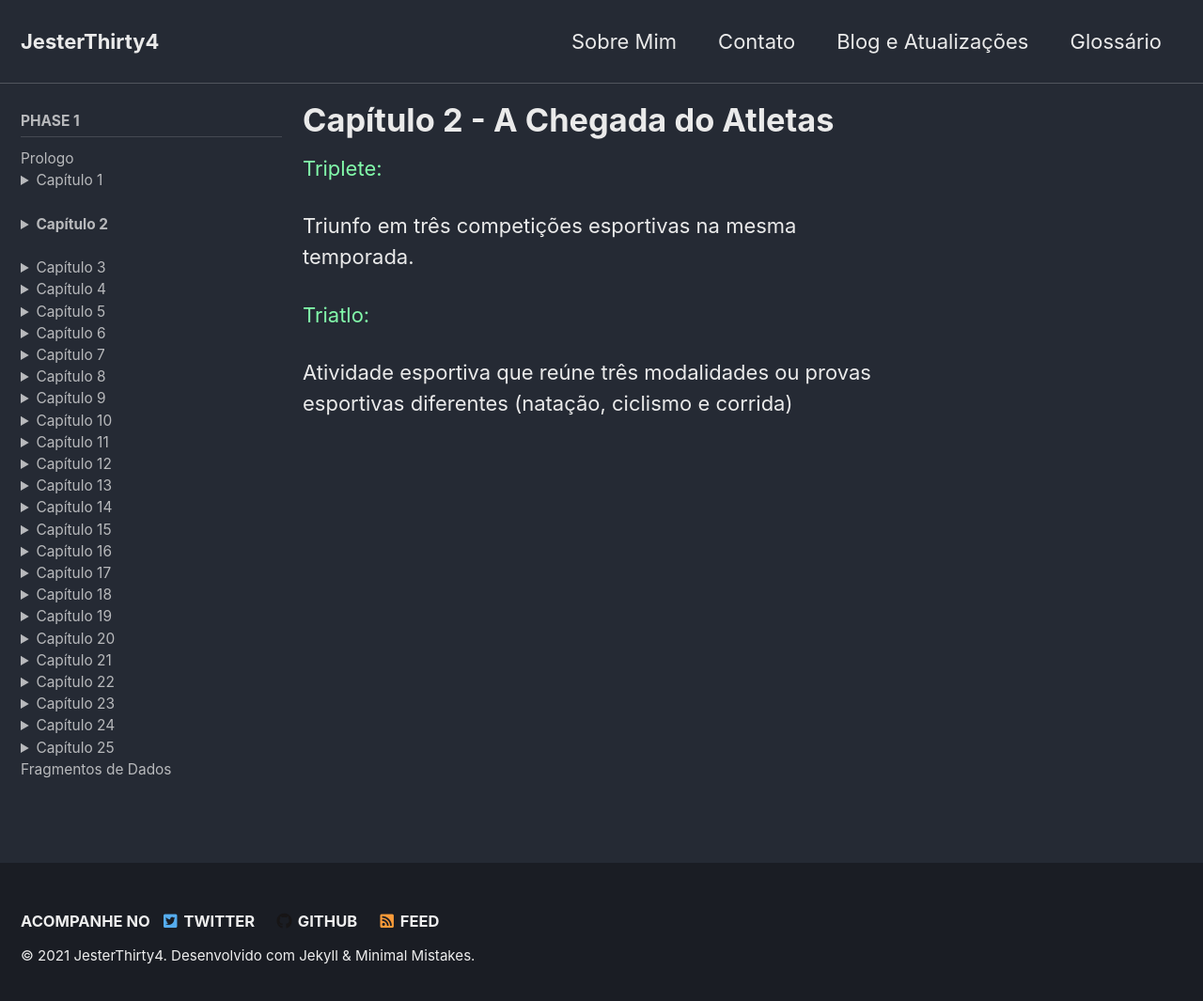
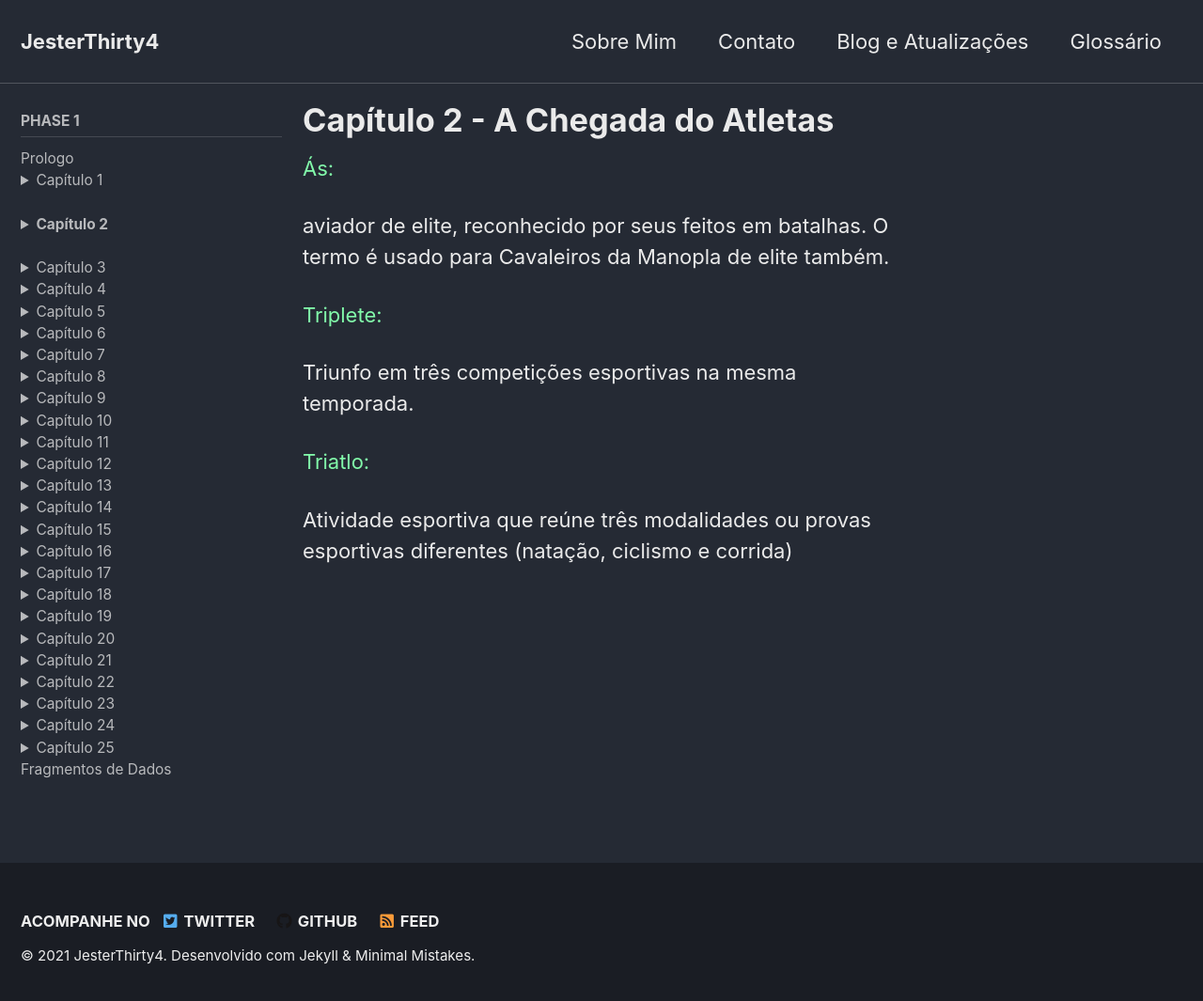
Before and after one commit to JesterThirty4/JesterThirty4.github.io, a Jekyll site: the page built from _pages/gch2.md, in a window 1280 px wide and 1073 px high. Shown: the top 1065 px of the window at 94% size. Built offline with Jekyll 4.4.1, drawn with Linux system fonts in a browser that asks for light colours; cached includes are drawn as plain includes.

Commit message:
Update gch2.md

```diff
--- a/_pages/gch2.md
+++ b/_pages/gch2.md
@@ -5,6 +5,7 @@ author_profile: false
 sidebar:
   nav: "docs"
 ---
+<p style="color:#82faaa">Ás:</p> aviador de elite, reconhecido por seus feitos em batalhas. O termo é usado para Cavaleiros da Manopla de elite também.
 
 <p style="color:#82faaa">Triplete:</p> Triunfo em três competições esportivas na mesma temporada.
 
```
